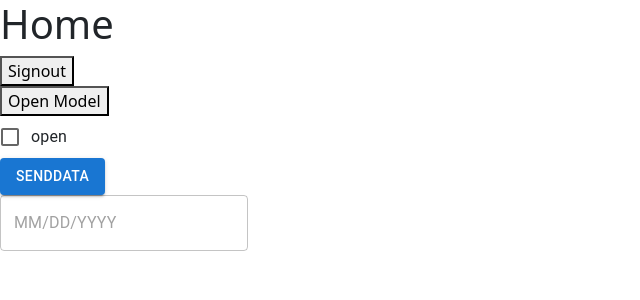
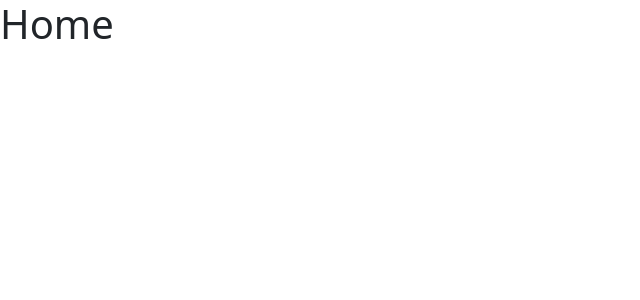
Before and after one commit to mabdullahjs/Hackathon-Task, a React (Create React App) app: page /home in a window 1280 px wide. Shown: the top 300 px of the page, without its empty margins (0-640 px from the left). Built offline with nearby package versions, Linux system fonts and the light colour scheme.

Commit message:
nested routing completed

```diff
--- a/src/config/routerConfig/Router.js
+++ b/src/config/routerConfig/Router.js
@@ -12,7 +12,7 @@ function Router() {
       <Routes>
         <Route path='/' element={<Login />} />
         <Route path='/register' element={<Register />} />
-        <Route path='/home' element={<Home />} />
+        <Route path='/home/*' element={<Home />} />
         <Route path='*' element={<Login />} />
       </Routes>
     </BrowserRouter>
--- a/src/pages/Home.js
+++ b/src/pages/Home.js
@@ -51,12 +51,12 @@ function Home() {
   return (
     <div>
       <h1>Home</h1>
-      <button onClick={signout}>Signout</button>
+      {/* <button onClick={signout}>Signout</button>
       <MAModal open={model} modalTitle="checking model" close={close} />
       <button onClick={() => setModel(true)}>Open Model</button>
       <MACheckbox label="open" />
       <MAButton onClick={dataSend} label="sendData" /> <br />
-      <MADatePicker onChange={(e)=>setDate(e)}/>
+      <MADatePicker onChange={(e)=>setDate(e)}/> */}
       {/* <MASelect option={[{option:"ten" , value:10} ,{option:"twenty" , value:20} , {option:"thirty" , value:30} ]} onChange={(e)=>setAge(e.target.value)} value={age}/> */}
 
       <Routes>
```
